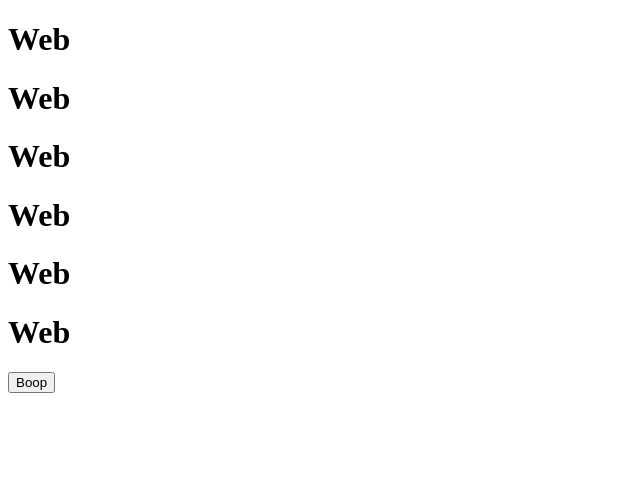
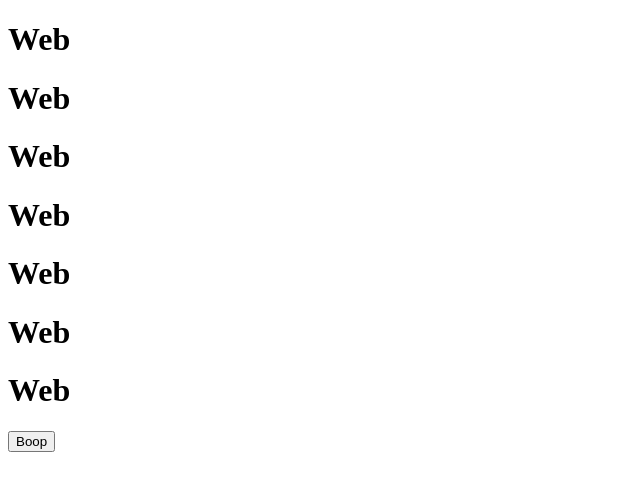
Before and after one commit to elviocb/ci-turbo, a Next.js app in the folder apps/web/: page / in a window 1280 px wide. Shown: the top 490 px of the page, without its empty margins (0-640 px from the left). Built offline with nearby package versions, Linux system fonts and the light colour scheme.

Commit message:
feat: update web

```diff
--- a/apps/web/pages/index.tsx
+++ b/apps/web/pages/index.tsx
@@ -9,6 +9,7 @@ export default function Web() {
       <h1>Web</h1>
       <h1>Web</h1>
       <h1>Web</h1>
+      <h1>Web</h1>
       <Button />
     </div>
   )
```
